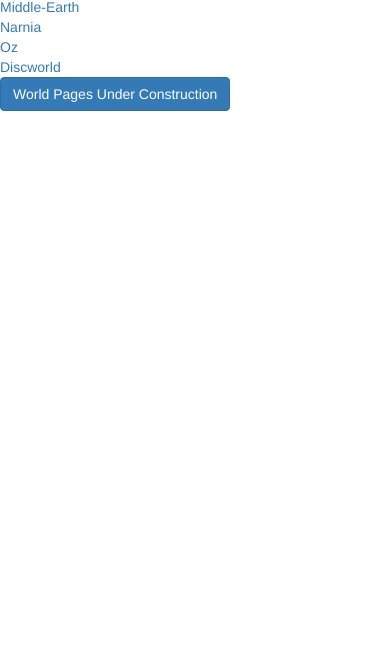
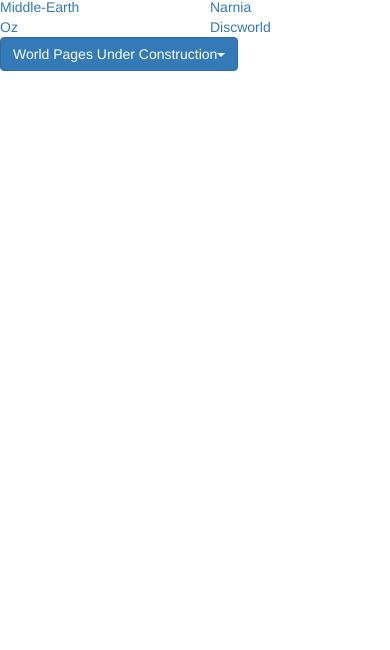
Before and after one commit to created5/fantasy-worlds, a plain HTML site: page index.html in a window 390 px wide. Shown: the part 194-844 px from the top of the page. Drawn offline with nearby package versions, Linux system fonts and the light colour scheme.

Commit message:
first edit

```diff
--- a/index.html
+++ b/index.html
@@ -9,16 +9,23 @@
         <div class="header"><h1>Fantastic Worlds and Where to Read About Them</h1></div>
         <ul class="nav nav-tabs">
             <li role="presentation"><a href="home.html">Home</a></li>
-            <li role="presentation" class="active"><a href="index.html">World Map</li>
+            <li role="presentation" class="active"><a href="index.html">World Map</a></li>
         </ul>
 
         <div class="row">
-            <div class="col-xs-12 col-sm-6 col-md-1"><a href="middle-earth.html">Middle-Earth</a></div>
-            <div class="col-xs-12 col-sm-6 col-md-1"><a href="narnia.html">Narnia</a></div>
-            <div class="col-xs-12 col-sm-6 col-md-1"><a href="oz.html">Oz</a></div>
-            <div class="col-xs-12 col-sm-6 col-md-1"><a href="discworld">Discworld</a></div>
+            <div class="col-xs-6 col-sm-2 col-md-1"><a href="middle-earth.html">Middle-Earth</a></div>
+            <div class="col-xs-6 col-sm-2 col-md-1"><a href="narnia.html">Narnia</a></div>
+            <div class="col-xs-6 col-sm-2 col-md-1"><a href="oz.html">Oz</a></div>
+            <div class="col-xs-6 col-sm-2 col-md-1"><a href="discworld">Discworld</a></div>
         </div>
-        <button type="button" class="btn btn-primary btn-md">World Pages Under Construction</button>
+        <div class="dropdown">
+            <button id="dLabel" class="btn btn-primary dropdown-toggle" type="button" data-toggle="dropdown" aria-haspopup="true" aria-expanded="true">World Pages Under Construction<span class="caret"></span></button>
+            <ul class="dropdown-menu" aria-labelledby="dLabel">
+                <li>Neverland</li>
+                <li>Wonderland</li>
+            </ul>
+        </div>
+
 
 
     </body>
```
